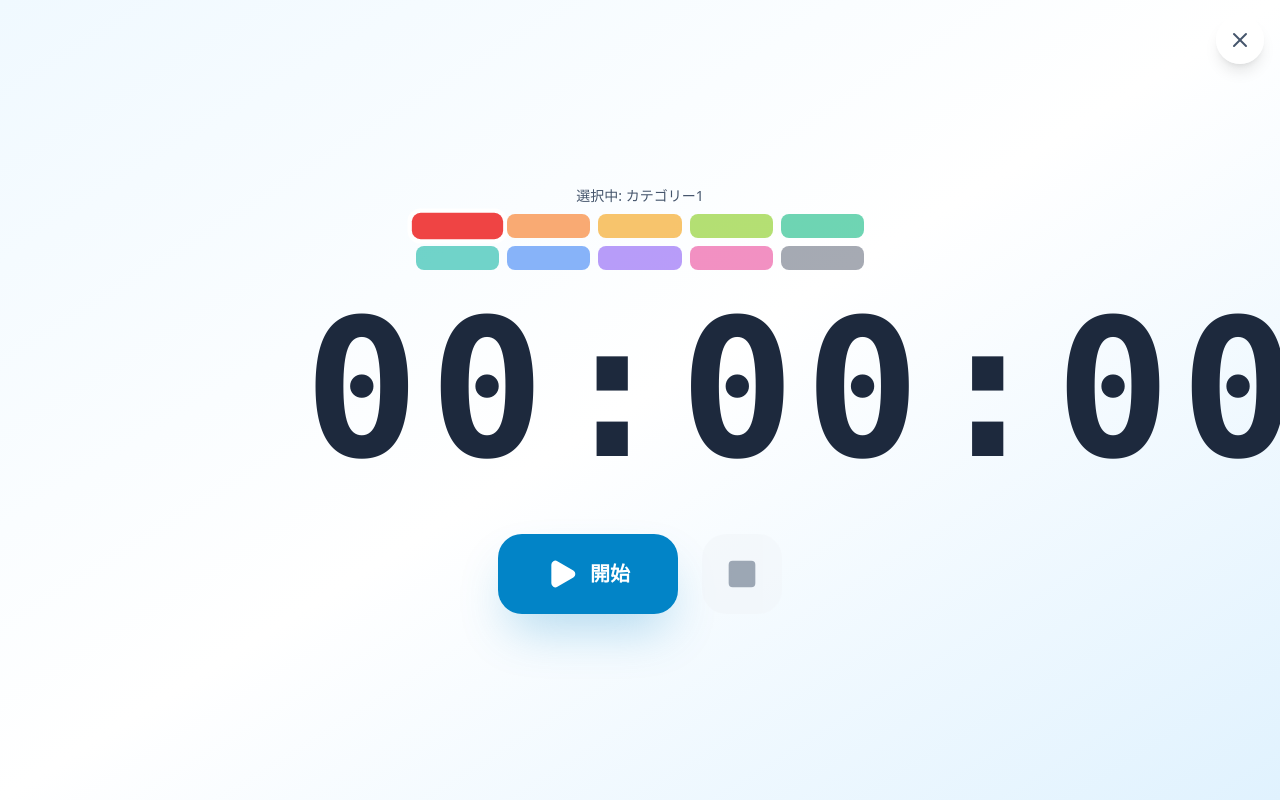
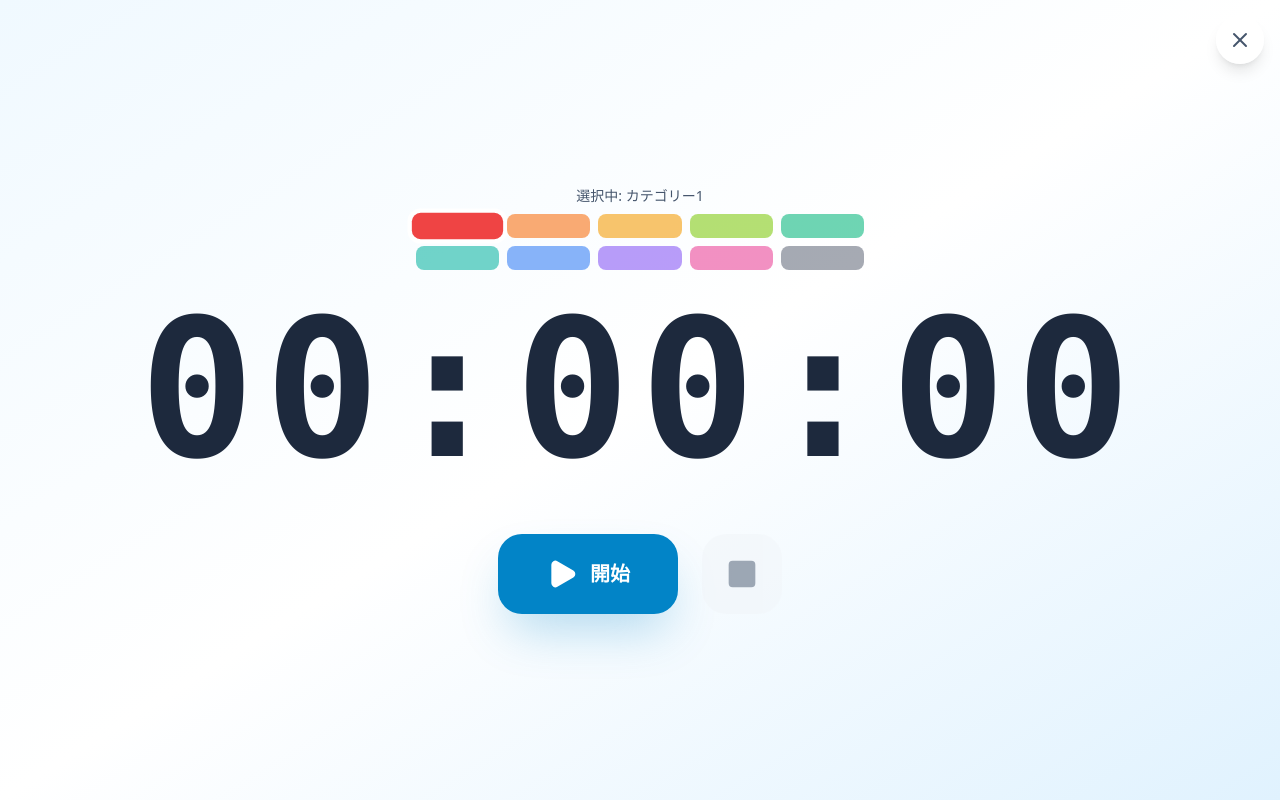
Before and after one commit to koudai-1011/study-time-tool, a React (Vite) app: page / in a window 1280 px wide. Both pictures are taken after a click on the button "計測開始". Built offline with nearby package versions, Linux system fonts and the light colour scheme; no server answers.

Commit message:
Remove max-width constraint from timer display to fix centering

```diff
--- a/src/components/Timer.tsx
+++ b/src/components/Timer.tsx
@@ -299,7 +299,7 @@ export const Timer: React.FC<TimerProps> = ({ fullscreen = false, onClose }) =>
             <X size={24} className="text-slate-600" />
           </button>
 
-          <div className="text-center w-full max-w-2xl">
+          <div className="text-center w-full">
             <div className="mb-6">
               <p className="text-sm text-slate-600 mb-2">選択中: {settings.categories?.[selectedCategory]?.name ?? settings.categories?.[0]?.name ?? '未選択'}</p>
               <div>
```
